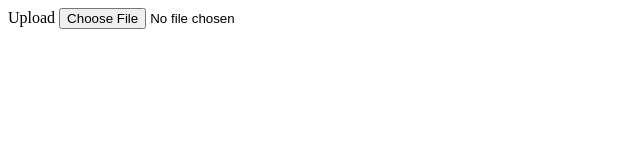
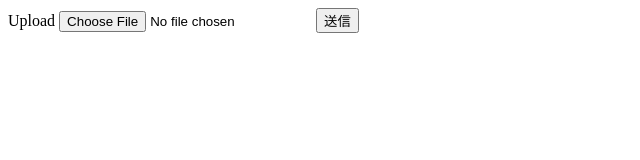
Before and after one commit to PBL-2016/webapp, a plain HTML site: page upload.html in a window 1280 px wide. Shown: the whole page, without its empty margins (0-640 px from the left). Drawn offline with Linux system fonts and the light colour scheme.

Commit message:
add form attributes

```diff
--- a/upload.html
+++ b/upload.html
@@ -6,9 +6,10 @@
 	<title>Upload</title>
 </head>
 <body>
-	<form>
+	<form method="POST" action="/reco/men" enctype="multipart/form-data">
 		<label>Upload
 		<input id="camera" type="file" accept="image/*;capture=camera"></label>
+		<input type="submit" value="送信">
 	</form>
 	<script>
 		document.getElementById("camera").addEventListener("change", () => {
```
